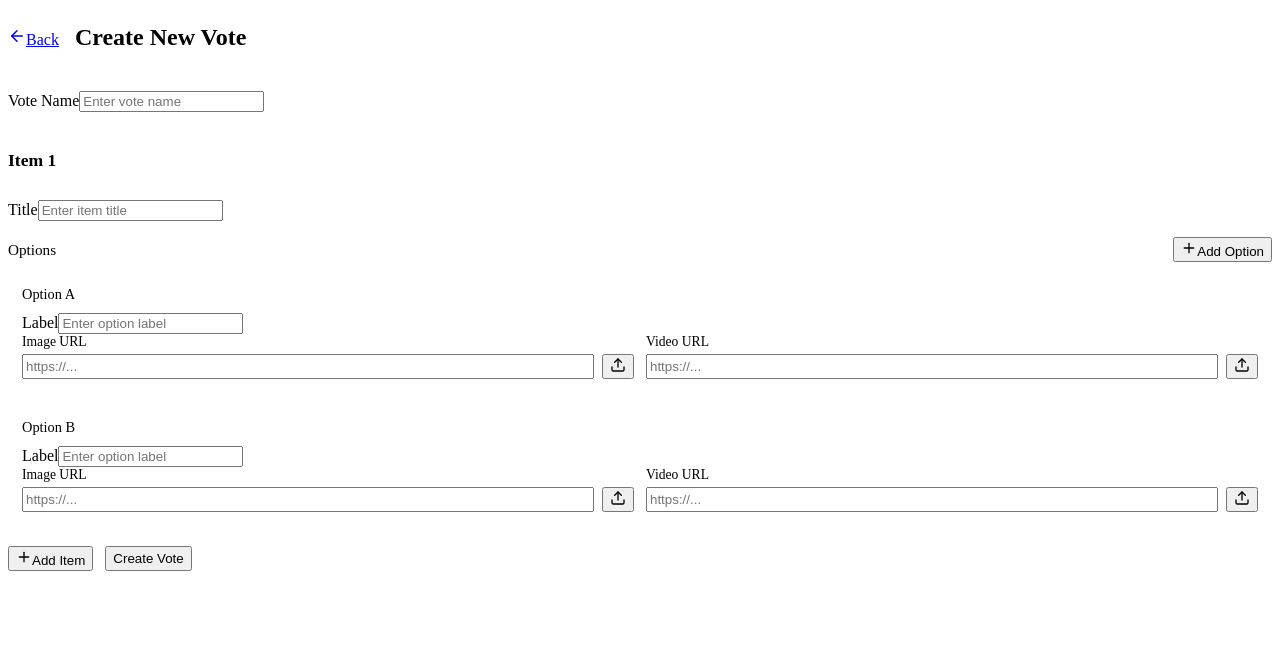
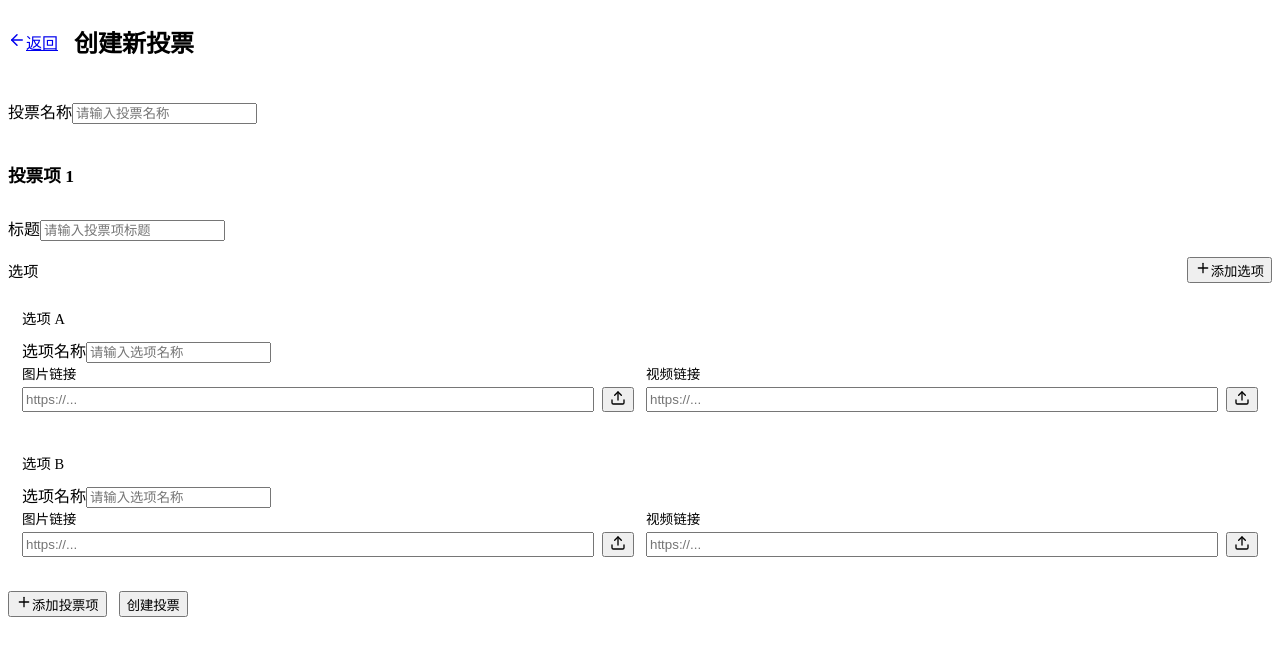
Before and after one commit to Morzane123/EasyBallot, a React (Vite) app in the folder client/: page /admin/create in a window 1280 px wide. Shown: the top 656 px of the page. Built offline with nearby package versions, Linux system fonts and the light colour scheme; sample sign-in values are in the browser's storage; the HTML template or start-up script is replaced by a standard one.

Commit message:
fix: 管理后台中文化，修复投票ID字段名_id->id导致预览404

```diff
--- a/client/src/pages/admin/AdminDashboard.tsx
+++ b/client/src/pages/admin/AdminDashboard.tsx
@@ -3,10 +3,10 @@ import { Link, useNavigate } from 'react-router-dom';
 import api from '../../api.ts';
 
 interface Vote {
-  _id: string;
+  id: string;
   name: string;
-  ballotCount: number;
-  createdAt: string;
+  ballot_count: number;
+  created_at: string;
 }
 
 function PlusIcon() {
@@ -67,7 +67,7 @@ export default function AdminDashboard() {
       const res = await api.get('/admin/votes');
       setVotes(res.data);
     } catch {
-      setError('Failed to load votes.');
+      setError('加载投票列表失败');
     } finally {
       setLoading(false);
     }
@@ -78,12 +78,12 @@ export default function AdminDashboard() {
   }, []);
 
   const handleDelete = async (id: string) => {
-    if (!window.confirm('Are you sure you want to delete this vote?')) return;
+    if (!window.confirm('确定要删除该投票项目吗？')) return;
     try {
       await api.delete(`/admin/votes/${id}`);
-      setVotes((prev) => prev.filter((v) => v._id !== id));
+      setVotes((prev) => prev.filter((v) => v.id !== id));
     } catch {
-      setError('Failed to delete vote.');
+      setError('删除失败');
     }
   };
 
@@ -99,7 +99,7 @@ export default function AdminDashboard() {
       a.remove();
       window.URL.revokeObjectURL(url);
     } catch {
-      setError('Failed to export vote.');
+      setError('导出失败');
     }
   };
 
@@ -121,15 +121,15 @@ export default function AdminDashboard() {
   return (
     <div className="container">
       <div style={{ display: 'flex', justifyContent: 'space-between', alignItems: 'center', marginBottom: 24 }}>
-        <h1 style={{ fontSize: '1.5rem', fontWeight: 600 }}>Votes</h1>
+        <h1 style={{ fontSize: '1.5rem', fontWeight: 600 }}>投票列表</h1>
         <div style={{ display: 'flex', gap: 12 }}>
           <Link to="/admin/create" className="btn-primary">
             <PlusIcon />
-            Create New Vote
+            创建新投票
           </Link>
           <button onClick={handleLogout} className="btn-secondary">
             <LogoutIcon />
-            Logout
+            退出登录
           </button>
         </div>
       </div>
@@ -137,33 +137,33 @@ export default function AdminDashboard() {
       {error && <div className="error-msg">{error}</div>}
 
       {loading ? (
-        <p style={{ color: 'var(--text-secondary)' }}>Loading...</p>
+        <p style={{ color: 'var(--text-secondary)' }}>加载中...</p>
       ) : votes.length === 0 ? (
         <div style={{ textAlign: 'center', padding: '60px 0', color: 'var(--text-secondary)' }}>
-          <p>No votes yet. Create your first vote to get started.</p>
+          <p>暂无投票项目，点击创建新投票开始</p>
         </div>
       ) : (
         <div style={{ display: 'flex', flexDirection: 'column', gap: 12 }}>
           {votes.map((vote) => (
-            <div key={vote._id} className="card" style={{ display: 'flex', justifyContent: 'space-between', alignItems: 'center' }}>
+            <div key={vote.id} className="card" style={{ display: 'flex', justifyContent: 'space-between', alignItems: 'center' }}>
               <div>
                 <h3 style={{ fontSize: '1.1rem', fontWeight: 600 }}>{vote.name}</h3>
                 <p style={{ color: 'var(--text-secondary)', fontSize: '0.875rem', marginTop: 4 }}>
-                  {vote.ballotCount ?? 0} ballots &middot; {formatDate(vote.createdAt)}
+                  {vote.ballot_count ?? 0} 票 &middot; {formatDate(vote.created_at)}
                 </p>
               </div>
               <div style={{ display: 'flex', gap: 8 }}>
-                <Link to={`/admin/votes/${vote._id}`} className="btn-secondary btn-sm">
+                <Link to={`/admin/votes/${vote.id}`} className="btn-secondary btn-sm">
                   <EyeIcon />
-                  View
+                  查看
                 </Link>
-                <button onClick={() => handleExport(vote._id)} className="btn-secondary btn-sm">
+                <button onClick={() => handleExport(vote.id)} className="btn-secondary btn-sm">
                   <DownloadIcon />
-                  Export
+                  导出
                 </button>
-                <button onClick={() => handleDelete(vote._id)} className="btn-danger btn-sm">
+                <button onClick={() => handleDelete(vote.id)} className="btn-danger btn-sm">
                   <TrashIcon />
-                  Delete
+                  删除
                 </button>
               </div>
             </div>
--- a/client/src/pages/admin/CreateVote.tsx
+++ b/client/src/pages/admin/CreateVote.tsx
@@ -160,7 +160,7 @@ export default function CreateVote() {
       const fileUrl = `${uploadDomain}/${uploadKey}`;
       updateOption(itemId, optionId, field, fileUrl);
     } catch {
-      setError('Upload failed. Please try again.');
+      setError('上传失败，请重试');
     } finally {
       setUploading(null);
     }
@@ -185,21 +185,21 @@ export default function CreateVote() {
     setError('');
 
     if (!name.trim()) {
-      setError('Vote name is required.');
+      setError('请输入投票名称');
       return;
     }
     for (const item of items) {
       if (!item.title.trim()) {
-        setError('All items must have a title.');
+        setError('所有投票项都必须填写标题');
         return;
       }
       if (item.options.length < 2) {
-        setError('Each item must have at least 2 options.');
+        setError('每个投票项至少需要 2 个选项');
         return;
       }
       for (const opt of item.options) {
         if (!opt.label.trim()) {
-          setError('All options must have a label.');
+          setError('所有选项都必须填写名称');
           return;
         }
       }
@@ -222,7 +222,7 @@ export default function CreateVote() {
       await api.post('/admin/votes', payload);
       navigate('/admin');
     } catch {
-      setError('Failed to create vote.');
+      setError('创建投票失败，请重试');
     } finally {
       setSubmitting(false);
     }
@@ -233,9 +233,9 @@ export default function CreateVote() {
       <div style={{ display: 'flex', alignItems: 'center', gap: 16, marginBottom: 24 }}>
         <Link to="/admin" className="btn-secondary">
           <ArrowLeftIcon />
-          Back
+          返回
         </Link>
-        <h1 style={{ fontSize: '1.5rem', fontWeight: 600 }}>Create New Vote</h1>
+        <h1 style={{ fontSize: '1.5rem', fontWeight: 600 }}>创建新投票</h1>
       </div>
 
       {error && <div className="error-msg">{error}</div>}
@@ -243,13 +243,13 @@ export default function CreateVote() {
       <form onSubmit={handleSubmit}>
         <div className="card" style={{ marginBottom: 20 }}>
           <div className="form-group" style={{ marginBottom: 0 }}>
-            <label htmlFor="vote-name">Vote Name</label>
+            <label htmlFor="vote-name">投票名称</label>
             <input
               id="vote-name"
               type="text"
               value={name}
               onChange={(e) => setName(e.target.value)}
-              placeholder="Enter vote name"
+              placeholder="请输入投票名称"
               required
             />
           </div>
@@ -258,33 +258,33 @@ export default function CreateVote() {
         {items.map((item, iIdx) => (
           <div key={item.id} className="card" style={{ marginBottom: 20 }}>
             <div style={{ display: 'flex', justifyContent: 'space-between', alignItems: 'center', marginBottom: 12 }}>
-              <h3 style={{ fontSize: '1.1rem', fontWeight: 600 }}>Item {iIdx + 1}</h3>
+              <h3 style={{ fontSize: '1.1rem', fontWeight: 600 }}>投票项 {iIdx + 1}</h3>
               {items.length > 1 && (
                 <button type="button" onClick={() => removeItem(item.id)} className="btn-danger btn-sm">
                   <TrashIcon />
-                  Remove Item
+                  删除投票项
                 </button>
               )}
             </div>
 
             <div className="form-group">
-              <label htmlFor={`item-title-${item.id}`}>Title</label>
+              <label htmlFor={`item-title-${item.id}`}>标题</label>
               <input
                 id={`item-title-${item.id}`}
                 type="text"
                 value={item.title}
                 onChange={(e) => updateItemTitle(item.id, e.target.value)}
-                placeholder="Enter item title"
+                placeholder="请输入投票项标题"
                 required
               />
             </div>
 
             <div style={{ marginTop: 16 }}>
               <div style={{ display: 'flex', justifyContent: 'space-between', alignItems: 'center', marginBottom: 10 }}>
-                <span style={{ fontWeight: 500, fontSize: '0.95rem' }}>Options</span>
+                <span style={{ fontWeight: 500, fontSize: '0.95rem' }}>选项</span>
                 <button type="button" onClick={() => addOption(item.id)} className="btn-secondary btn-sm">
                   <PlusIcon />
-                  Add Option
+                  添加选项
                 </button>
               </div>
 
@@ -300,7 +300,7 @@ export default function CreateVote() {
                   >
                     <div style={{ display: 'flex', justifyContent: 'space-between', alignItems: 'center', marginBottom: 10 }}>
                       <span style={{ fontWeight: 500, fontSize: '0.9rem' }}>
-                        Option {String.fromCharCode(65 + oIdx)}
+                        选项 {String.fromCharCode(65 + oIdx)}
                       </span>
                       {item.options.length > 2 && (
                         <button
@@ -314,7 +314,7 @@ export default function CreateVote() {
                     </div>
 
                     <div className="form-group">
-                      <label htmlFor={`opt-label-${item.id}-${opt.id}`}>Label</label>
+                      <label htmlFor={`opt-label-${item.id}-${opt.id}`}>选项名称</label>
                       <input
                         id={`opt-label-${item.id}-${opt.id}`}
                         type="text"
@@ -322,7 +322,7 @@ export default function CreateVote() {
                         onChange={(e) =>
                           updateOption(item.id, opt.id, 'label', e.target.value)
                         }
-                        placeholder="Enter option label"
+                        placeholder="请输入选项名称"
                         required
                       />
                     </div>
@@ -333,7 +333,7 @@ export default function CreateVote() {
                           htmlFor={`img-url-${item.id}-${opt.id}`}
                           style={{ display: 'block', marginBottom: 4, fontWeight: 500, fontSize: '0.85rem' }}
                         >
-                          Image URL
+                          图片链接
                         </label>
                         <div style={{ display: 'flex', gap: 8 }}>
                           <input
@@ -351,7 +351,7 @@ export default function CreateVote() {
                             onClick={() => triggerFileInput('image', `img-${item.id}-${opt.id}`)}
                             className="btn-secondary btn-sm"
                             disabled={uploading === `img-${item.id}-${opt.id}`}
-                            title="Upload image"
+                            title="上传图片"
                           >
                             <UploadIcon />
                             {uploading === `img-${item.id}-${opt.id}` ? '...' : ''}
@@ -378,7 +378,7 @@ export default function CreateVote() {
                           htmlFor={`vid-url-${item.id}-${opt.id}`}
                           style={{ display: 'block', marginBottom: 4, fontWeight: 500, fontSize: '0.85rem' }}
                         >
-                          Video URL
+                          视频链接
                         </label>
                         <div style={{ display: 'flex', gap: 8 }}>
                           <input
@@ -396,7 +396,7 @@ export default function CreateVote() {
                             onClick={() => triggerFileInput('video', `vid-${item.id}-${opt.id}`)}
                             className="btn-secondary btn-sm"
                             disabled={uploading === `vid-${item.id}-${opt.id}`}
-                            title="Upload video"
+                            title="上传视频"
                           >
                             <UploadIcon />
                             {uploading === `vid-${item.id}-${opt.id}` ? '...' : ''}
@@ -421,14 +421,14 @@ export default function CreateVote() {
 
                     {opt.image_url && (
                       <div style={{ marginTop: 8, fontSize: '0.8rem', color: 'var(--text-secondary)' }}>
-                        Image: {opt.image_url.length > 60
+                        图片: {opt.image_url.length > 60
                           ? opt.image_url.slice(0, 60) + '...'
                           : opt.image_url}
                       </div>
                     )}
                     {opt.video_url && (
                       <div style={{ marginTop: 4, fontSize: '0.8rem', color: 'var(--text-secondary)' }}>
-                        Video: {opt.video_url.length > 60
+                        视频: {opt.video_url.length > 60
                           ? opt.video_url.slice(0, 60) + '...'
                           : opt.video_url}
                       </div>
@@ -443,10 +443,10 @@ export default function CreateVote() {
         <div style={{ display: 'flex', gap: 12, marginBottom: 24 }}>
           <button type="button" onClick={addItem} className="btn-secondary">
             <PlusIcon />
-            Add Item
+            添加投票项
           </button>
           <button type="submit" disabled={submitting} className="btn-primary">
-            {submitting ? 'Creating...' : 'Create Vote'}
+            {submitting ? '创建中...' : '创建投票'}
           </button>
         </div>
       </form>
--- a/client/src/pages/admin/VoteDetail.tsx
+++ b/client/src/pages/admin/VoteDetail.tsx
@@ -3,23 +3,23 @@ import { useParams, Link } from 'react-router-dom';
 import api from '../../api.ts';
 
 interface Option {
-  _id: string;
+  id: string;
   label: string;
   image_url?: string;
   video_url?: string;
 }
 
 interface VoteItem {
-  _id: string;
+  id: string;
   title: string;
   options: Option[];
 }
 
 interface VoteDetail {
-  _id: string;
+  id: string;
   name: string;
   items: VoteItem[];
-  ballotCount: number;
+  ballot_count: number;
 }
 
 function DownloadIcon() {
@@ -53,7 +53,7 @@ export default function VoteDetailPage() {
         const res = await api.get(`/admin/votes/${id}`);
         setVote(res.data);
       } catch {
-        setError('Failed to load vote details.');
+        setError('加载投票详情失败');
       } finally {
         setLoading(false);
       }
@@ -74,14 +74,14 @@ export default function VoteDetailPage() {
       a.remove();
       window.URL.revokeObjectURL(url);
     } catch {
-      setError('Failed to export vote.');
+      setError('导出失败');
     }
   };
 
   if (loading) {
     return (
       <div className="container">
-        <p style={{ color: 'var(--text-secondary)' }}>Loading...</p>
+        <p style={{ color: 'var(--text-secondary)' }}>加载中...</p>
       </div>
     );
   }
@@ -89,10 +89,10 @@ export default function VoteDetailPage() {
   if (error || !vote) {
     return (
       <div className="container">
-        <div className="error-msg">{error || 'Vote not found.'}</div>
+        <div className="error-msg">{error || '投票项目不存在'}</div>
         <Link to="/admin" className="btn-secondary">
           <ArrowLeftIcon />
-          Back to Votes
+          返回投票列表
         </Link>
       </div>
     );
@@ -104,18 +104,18 @@ export default function VoteDetailPage() {
         <div style={{ display: 'flex', alignItems: 'center', gap: 16 }}>
           <Link to="/admin" className="btn-secondary">
             <ArrowLeftIcon />
-            Back
+            返回
           </Link>
           <div>
             <h1 style={{ fontSize: '1.5rem', fontWeight: 600 }}>{vote.name}</h1>
             <p style={{ color: 'var(--text-secondary)', fontSize: '0.875rem' }}>
-              {vote.ballotCount ?? 0} ballots
+              {vote.ballot_count ?? 0} 票
             </p>
           </div>
         </div>
         <button onClick={handleExport} className="btn-primary">
           <DownloadIcon />
-          Export Results
+          导出结果
         </button>
       </div>
 
@@ -123,14 +123,14 @@ export default function VoteDetailPage() {
 
       <div style={{ display: 'flex', flexDirection: 'column', gap: 20 }}>
         {vote.items.map((item, idx) => (
-          <div key={item._id} className="card">
+          <div key={item.id} className="card">
             <h3 style={{ fontSize: '1.1rem', fontWeight: 600, marginBottom: 12 }}>
-              Item {idx + 1}: {item.title}
+              投票项 {idx + 1}: {item.title}
             </h3>
             <div style={{ display: 'flex', flexDirection: 'column', gap: 8 }}>
               {item.options.map((opt, oIdx) => (
                 <div
-                  key={opt._id}
+                  key={opt.id}
                   style={{
                     display: 'flex',
                     alignItems: 'center',
@@ -146,12 +146,12 @@ export default function VoteDetailPage() {
                   <span style={{ flex: 1 }}>{opt.label}</span>
                   {opt.image_url && (
                     <span style={{ fontSize: '0.8rem', color: 'var(--text-secondary)' }}>
-                      [Image]
+                      [图片]
                     </span>
                   )}
                   {opt.video_url && (
                     <span style={{ fontSize: '0.8rem', color: 'var(--text-secondary)' }}>
-                      [Video]
+                      [视频]
                     </span>
                   )}
                 </div>
```
Also changed, not shown: client/src/pages/admin/AdminLogin.tsx (+5 -5 lines).
